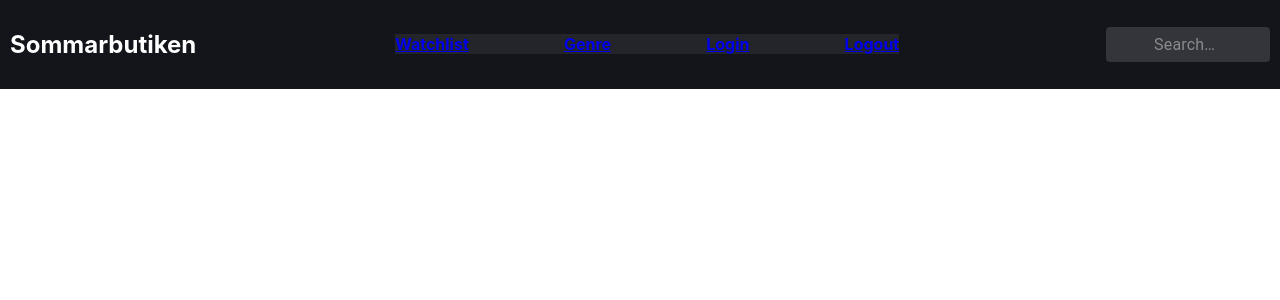
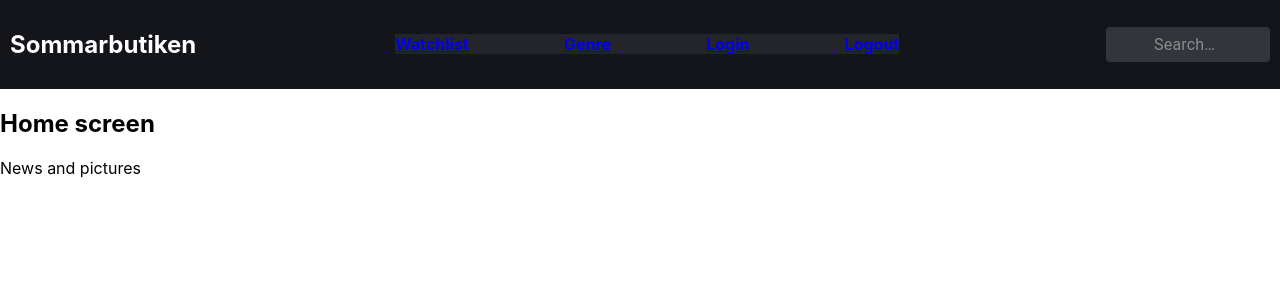
Before and after one commit to anthel/sommarbutiken, a React (Create React App) app: page / in a window 1280 px wide. Shown: the top 300 px of the page. Built offline with nearby package versions, Linux system fonts and the light colour scheme.

Commit message:
imported navbar

```diff
--- a/src/App.js
+++ b/src/App.js
@@ -1,12 +1,14 @@
 import React from 'react';
 import { BrowserRouter, Route} from 'react-router-dom';
 
+import HomeScreen from './screens/HomeScreen';
 import NavigationBar from './components/NavigationBar';
 
 function App() {
   return (
     <BrowserRouter>
       <NavigationBar/>
+      <Route path='/' exact component={HomeScreen}/>
     </BrowserRouter>
 
   );
--- a/src/screens/HomeScreen.jsx
+++ b/src/screens/HomeScreen.jsx
@@ -3,7 +3,8 @@ import React from 'react'
 export default function HomeScreen() {
   return (
     <div>
-
+      <h2>Home screen</h2>
+      <p> News and pictures</p>
     </div>
   )
 }
```
